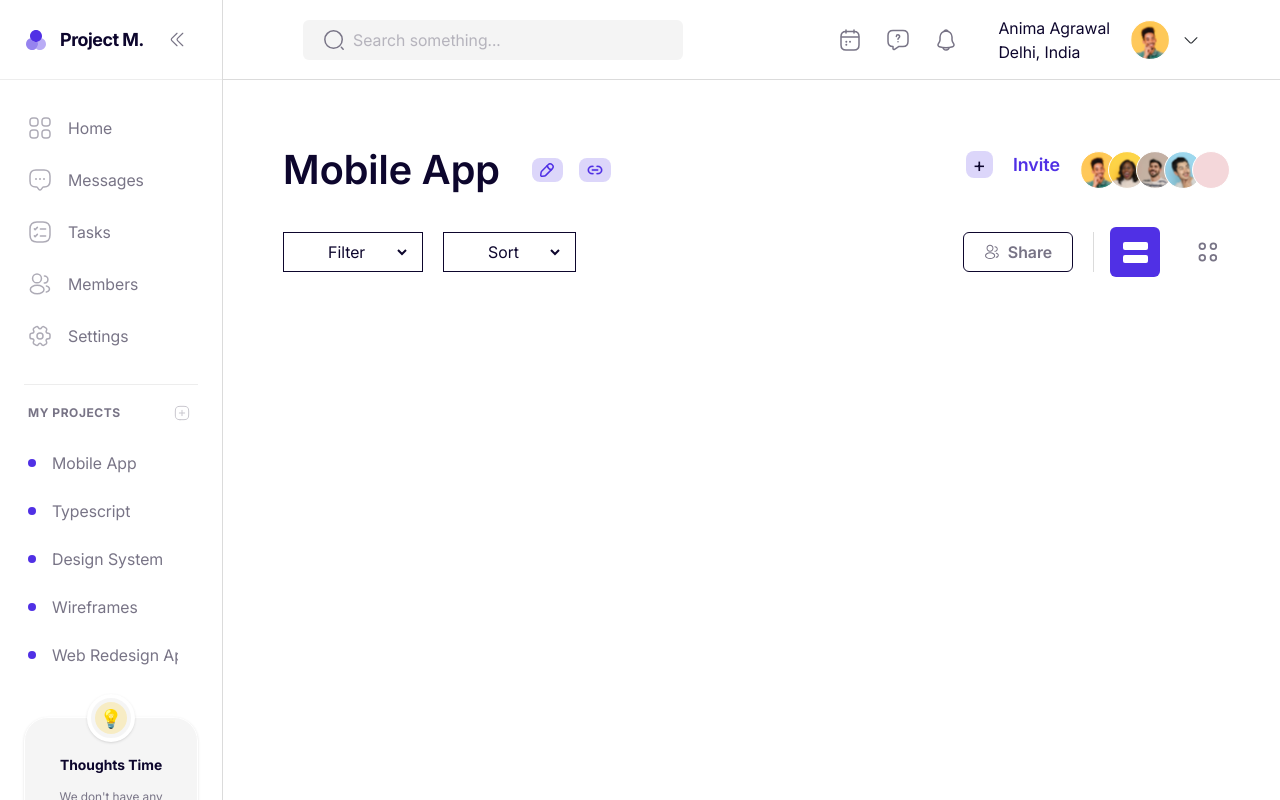
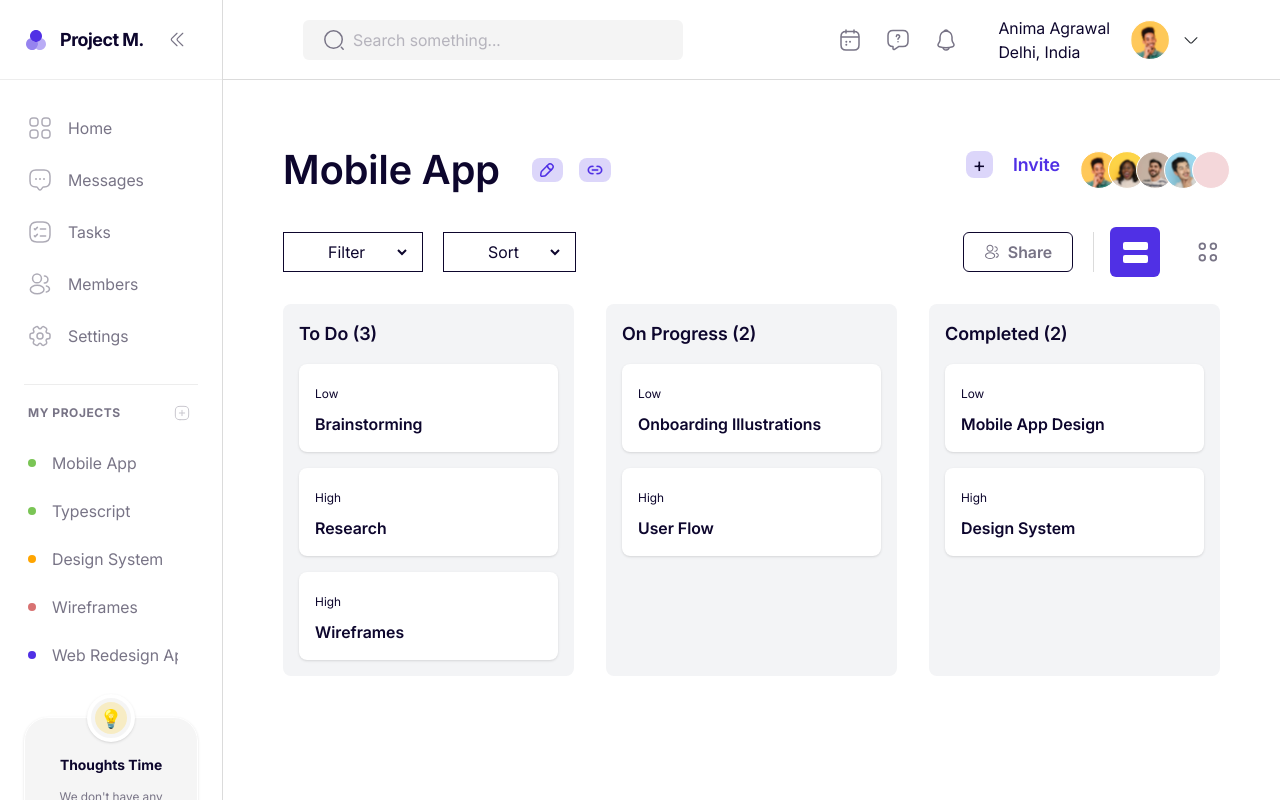
Before and after one commit to mr-asad-git/project-management, a React (Vite) app: page / in a window 1280 px wide. Built offline with nearby package versions, Linux system fonts and the light colour scheme.

Commit message:
Implemented the boards

```diff
--- /dev/null
+++ b/src/components/Board.jsx
@@ -0,0 +1,23 @@
+import React from 'react'
+import Column from './Column'
+
+const Board = ({ tasks }) => {
+
+    const todoTasks = tasks.filter(task => task.status === "todo")
+    const progressTasks = tasks.filter(task => task.status === "inProgress")
+    const completedTasks = tasks.filter(task => task.status === "completed")
+
+    return (
+        <div className="grid grid-cols-3 gap-8">
+
+            <Column title="To Do" tasks={todoTasks} />
+
+            <Column title="On Progress" tasks={progressTasks} />
+
+            <Column title="Completed" tasks={completedTasks} />
+
+        </div>
+    )
+}
+
+export default Board
--- /dev/null
+++ b/src/components/Column.jsx
@@ -0,0 +1,25 @@
+import React from 'react'
+import TaskCard from '../components/TaskCard'
+
+const Column = ({ title, tasks }) => {
+
+    return (
+        <div className="bg-gray-100 p-4 rounded-lg">
+
+            <h2 className="font-semibold text-lg mb-4">
+                {title} ({tasks.length})
+            </h2>
+
+            <div className="flex flex-col gap-4">
+
+                {tasks.map(task => (
+                    <TaskCard key={task.id} task={task} />
+                ))}
+
+            </div>
+
+        </div>
+    )
+}
+
+export default Column
--- a/src/components/Layout.jsx
+++ b/src/components/Layout.jsx
@@ -4,6 +4,7 @@ import edit from '/edit.svg'
 import link from '/link.svg'
 import share from '/share.svg'
 import category from '/category.svg'
+import Board from '../components/Board'
 
 const Layout = ({ selectedProject }) => {
     return (
@@ -61,6 +62,8 @@ const Layout = ({ selectedProject }) => {
                     <img className='h-6 w-6' src={category} alt="" />
                 </div>
             </div>
+
+            <Board tasks={selectedProject.tasks} />
         </div>
     )
 }
--- a/src/components/Sidebar.jsx
+++ b/src/components/Sidebar.jsx
@@ -73,9 +73,9 @@ const Sidebar = ({ sidebar, toggleSidebar, selectedProjectID, setSelectedProject
                                 className={`group flex items-center ${sidebar ? "justify-between px-3 py-2.5" : "justify-center w-12 h-12 self-center"} rounded-xl hover:bg-[#5030E5]/5 transition-all duration-200 cursor-pointer`}
                             >
                                 <div className="flex items-center gap-4 overflow-hidden">
-                                    <div className={`h-[8px] w-[8px] rounded-full flex-shrink-0 ${project.status === "Completed" ? "bg-[#7AC555]" :
-                                        project.status === "OnProgress" ? "bg-[#FFA500]" :
-                                            project.status === "OnHold" ? "bg-[#D87272]" :
+                                    <div className={`h-[8px] w-[8px] rounded-full flex-shrink-0 ${project.status === "completed" ? "bg-[#7AC555]" :
+                                        project.status === "inProgress" ? "bg-[#FFA500]" :
+                                            project.status === "onHold" ? "bg-[#D87272]" :
                                                 "bg-[#5030E5]"
                                         }`}></div>
                                     <span className={`text-[16px] font-medium text-[#787486] transition-all duration-300 group-hover:text-[#0D062D] ${sidebar ? "opacity-100 translate-x-0" : "opacity-0 -translate-x-4 pointer-events-none absolute"} whitespace-nowrap`}>
--- /dev/null
+++ b/src/components/TaskCard.jsx
@@ -0,0 +1,20 @@
+import React from 'react'
+
+const TaskCard = ({ task }) => {
+
+    return (
+        <div className="bg-white p-4 rounded-lg shadow-sm">
+
+            <span className="text-xs font-medium">
+                {task.priority}
+            </span>
+
+            <h3 className="font-semibold mt-2">
+                {task.title}
+            </h3>
+
+        </div>
+    )
+}
+
+export default TaskCard
```
